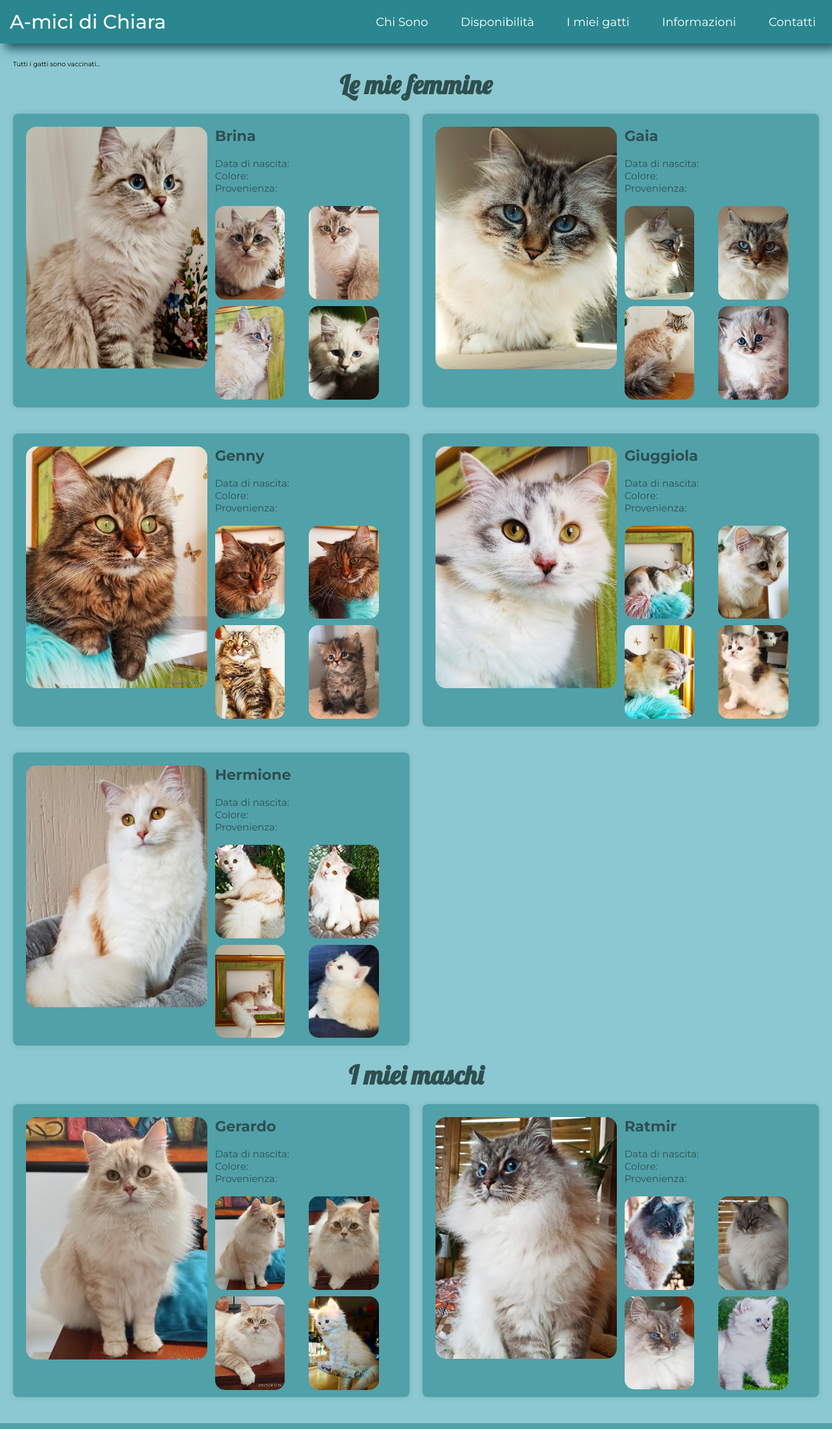
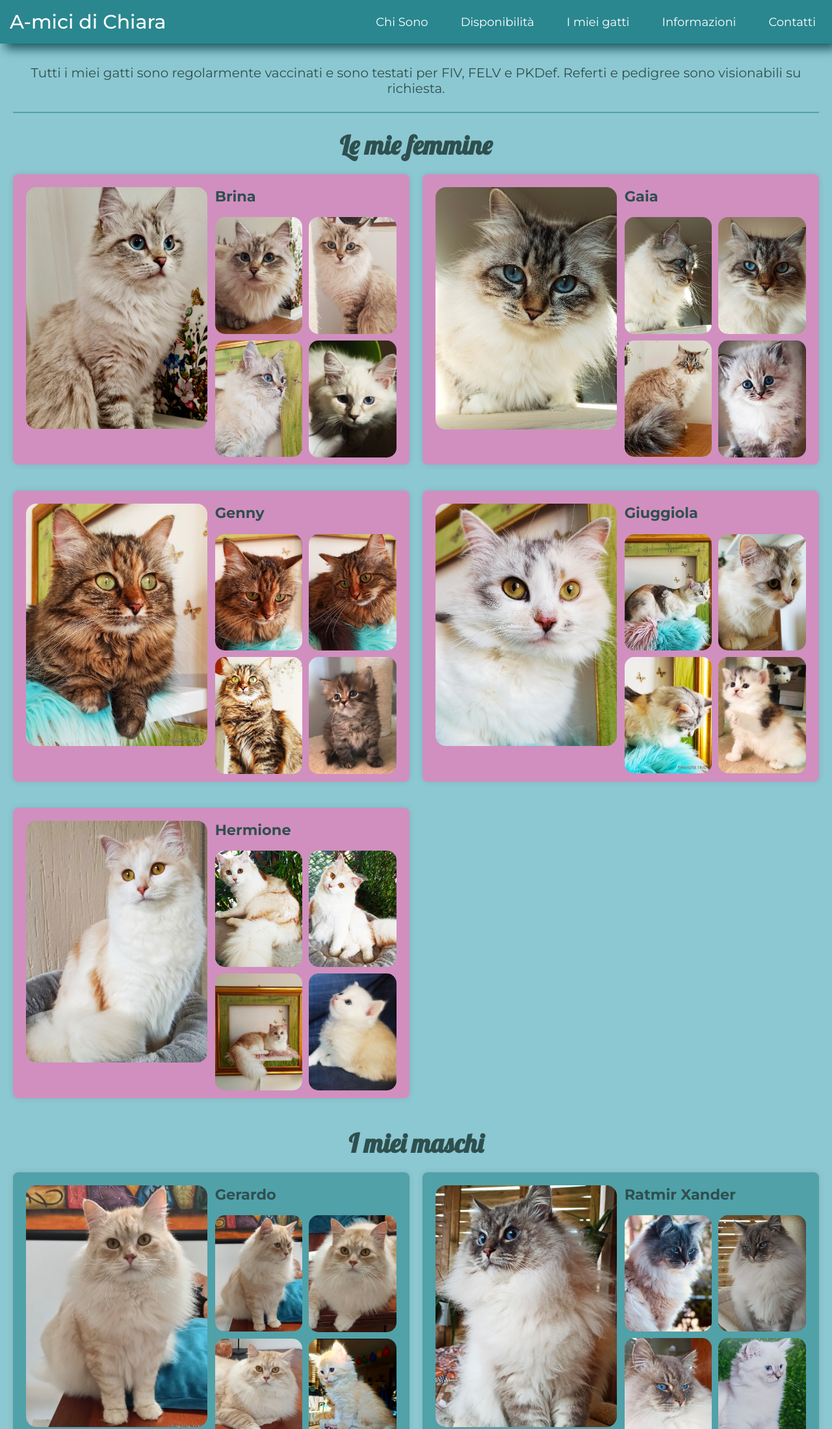
Before and after one commit to bsaviozz/amicidichiara-website, a plain HTML site: page files/riproduttori.html in a window 1280 px wide. Shown: the top 2199 px of the page at 65% size. Drawn offline with Linux system fonts and the light colour scheme.

Commit message:
finished ripro

```diff
--- a/files/riproduttori.html
+++ b/files/riproduttori.html
@@ -3,6 +3,8 @@
     <head>
         <meta charset="UTF-8">
         <meta name="viewport" content="width=device-width, initial-scale=1.0">
+        <meta name="keywords" content="allevamento, gatto, siberiano, Treviso, Veneto">
+        <meta name="description" content="Allevamento sostenibile di gatti siberiani a Treviso.">
         <link rel="stylesheet" type="text/css" href="../styles/index.css" />
         <link rel="stylesheet" type="text/css" href="../styles/responsive.css" />
         <link rel="stylesheet" type="text/css" href="../styles/riproduttori.css" />
@@ -33,19 +35,16 @@
         </header>
 
         <div class="content-ripro" id="page-top">
-            <p class="info">Tutti i gatti sono vaccinati...</p>
+            <p class="info-ripro">Tutti i miei gatti sono regolarmente vaccinati e sono testati per FIV, FELV e PKDef. Referti e pedigree sono visionabili su richiesta.</p>
+            <hr>
             <h1 class="title">Le mie femmine</h1>
             <div class="cat-gallery-container">
-                <div class="cat-section">
+                <div class="cat-section femm">
                     <div class="cat-image">
                         <img src="../imgs/cats/brina4.jpg" alt="Brina" class="big-image">
                     </div>
                     <div class="cat-info">
                         <h2>Brina</h2>
-                        <br>
-                        <p>Data di nascita: </p>
-                        <p>Colore: </p>
-                        <p>Provenienza: </p>
                     </div>
                     <div class="cat-gallery">
                         <img src="../imgs/cats/brina3.jpg" alt="Brina" class="thumbnail">
@@ -55,16 +54,12 @@
                     </div>
                 </div>
 
-                <div class="cat-section">
+                <div class="cat-section femm">
                     <div class="cat-image">
                         <img src="../imgs/cats/gaia1.jpg" alt="Gaia" class="big-image">
                     </div>
                     <div class="cat-info">
                         <h2>Gaia</h2>
-                        <br>
-                        <p>Data di nascita:</p>
-                        <p>Colore:</p>
-                        <p>Provenienza:</p>
                     </div>
                     <div class="cat-gallery">
                         <img src="../imgs/cats/gaia2.jpg" alt="Gaia" class="thumbnail">
@@ -74,16 +69,12 @@
                     </div>
                 </div>
 
-                <div class="cat-section">
+                <div class="cat-section femm">
                     <div class="cat-image">
                         <img src="../imgs/cats/genny1.jpg" alt="Genny" class="big-image">
                     </div>
                     <div class="cat-info">
                         <h2>Genny</h2>
-                        <br>
-                        <p>Data di nascita:</p>
-                        <p>Colore:</p>
-                        <p>Provenienza:</p>
                     </div>
                     <div class="cat-gallery">
                         <img src="../imgs/cats/genny2.jpg" alt="Genny" class="thumbnail">
@@ -93,16 +84,12 @@
                     </div>
                 </div>
 
-                <div class="cat-section">
+                <div class="cat-section femm">
                     <div class="cat-image">
                         <img src="../imgs/cats/giuggiola1.jpg" alt="Giuggiola" class="big-image">
                     </div>
                     <div class="cat-info">
                         <h2>Giuggiola</h2>
-                        <br>
-                        <p>Data di nascita:</p>
-                        <p>Colore:</p>
-                        <p>Provenienza:</p>
                     </div>
                     <div class="cat-gallery">
                         <img src="../imgs/cats/giuggiola2.jpg" alt="Giuggiola" class="thumbnail">
@@ -112,16 +99,12 @@
                     </div>
                 </div>
 
-                <div class="cat-section">
+                <div class="cat-section femm">
                     <div class="cat-image">
                         <img src="../imgs/cats/hermione1.jpg" alt="Hermione" class="big-image">
                     </div>
                     <div class="cat-info">
                         <h2>Hermione</h2>
-                        <br>
-                        <p>Data di nascita:</p>
-                        <p>Colore:</p>
-                        <p>Provenienza:</p>
                     </div>
                     <div class="cat-gallery">
                         <img src="../imgs/cats/hermione2.jpg" alt="Hermione" class="thumbnail">
@@ -140,10 +123,6 @@
                     </div>
                     <div class="cat-info">
                         <h2>Gerardo</h2>
-                        <br>
-                        <p>Data di nascita: </p>
-                        <p>Colore: </p>
-                        <p>Provenienza: </p>
                     </div>
                     <div class="cat-gallery">
                         <img src="../imgs/cats/gerardo2.jpg" alt="Gerardo" class="thumbnail">
@@ -158,11 +137,7 @@
                         <img src="../imgs/cats/ratmir1.jpg" alt="Ratmir" class="big-image">
                     </div>
                     <div class="cat-info">
-                        <h2>Ratmir</h2>
-                        <br>
-                        <p>Data di nascita:</p>
-                        <p>Colore:</p>
-                        <p>Provenienza:</p>
+                        <h2>Ratmir Xander</h2>
                     </div>
                     <div class="cat-gallery">
                         <img src="../imgs/cats/ratmir2.jpg" alt="Ratmir" class="thumbnail">
--- a/styles/index.css
+++ b/styles/index.css
@@ -20,6 +20,8 @@ html {
   font-size: 62.5%;
   font-family: "Montserrat", sans-serif;
   background-color: var(--blue_bcg);
+  margin: 0;
+  padding: 0;
 }
 
 li {
@@ -92,7 +94,7 @@ a {
 /*FIRST PAGE*/
 .heading{
   display: grid;
-  grid-template-columns: auto auto auto;
+  grid-template-columns: 1fr auto 1fr;
   align-items: center;
   justify-content: center;
   column-gap: 5vh;
@@ -109,6 +111,7 @@ a {
   color: #fff;
   font-weight: 700;
   padding: 15px;
+  text-align: center;
 }
 
 .gallery{
--- a/styles/responsive.css
+++ b/styles/responsive.css
@@ -41,12 +41,20 @@
         transform: translateY(-8px) rotate(-45deg);
       }
 
-    .gallery{
+      .gallery {
         display: grid;
+      }
+
+      .go-up {
+        display: block;
       }
 
     .collage{
       display:none;
+    }
+
+    .content{
+        max-width: 97%;
     }
 
   }
@@ -72,6 +80,11 @@
         font-size: 1.5rem;
     }
 
+    .content{
+        max-width: 96%;
+    }
+
+
   }
 
   @media only screen and (max-width: 600px) {
@@ -95,7 +108,11 @@
       grid-template-columns: auto auto;
     }
 
-    .content, .content-ripro{
+    .content{
         max-width: 95%;
     }
+
+    .cat-section{
+        max-width: 93%;
     }
+  }
--- a/styles/riproduttori.css
+++ b/styles/riproduttori.css
@@ -1,11 +1,20 @@
-.info{
-    margin-top: 9vh;
-}
-
 .content-ripro {
     padding: 20px;
     max-width: 1500px;
     margin: auto;
+}
+
+.info-ripro{
+    text-align: center;
+    margin-top: 10vh;
+    margin-bottom: 3vh;
+    color:#2F4F4F;
+    font-size: 20px;
+
+}
+
+hr{
+   border: solid 1px rgb(42, 135, 143, 0.6);
 }
 
 .title {
@@ -14,6 +23,7 @@
     font-size: 4em;
     margin-bottom: 20px;
     color: #2F4F4F;
+    margin-top: 3vh;
 }
 
 .cat-gallery-container {
@@ -32,6 +42,10 @@
     box-shadow: 0 0 10px rgba(0, 0, 0, 0.1);
     background-color: rgb(42, 135, 143, 0.6);
     margin-bottom: 20px;
+}
+
+.femm{
+    background-color:rgba(255, 105, 180, 0.6);
 }
 
 .cat-image {
@@ -71,7 +85,7 @@
 }
 
 .thumbnail {
-    width: 80%;
+    width: 100%;
     height: auto;
     object-fit: cover;
     cursor: pointer;
```
Also changed, not shown: index.html (+2 -2 lines), imgs/logo-black.svg (deleted), imgs/logo-white.svg, 1 other file. Lines whose indentation alone changed are shown as unchanged.
